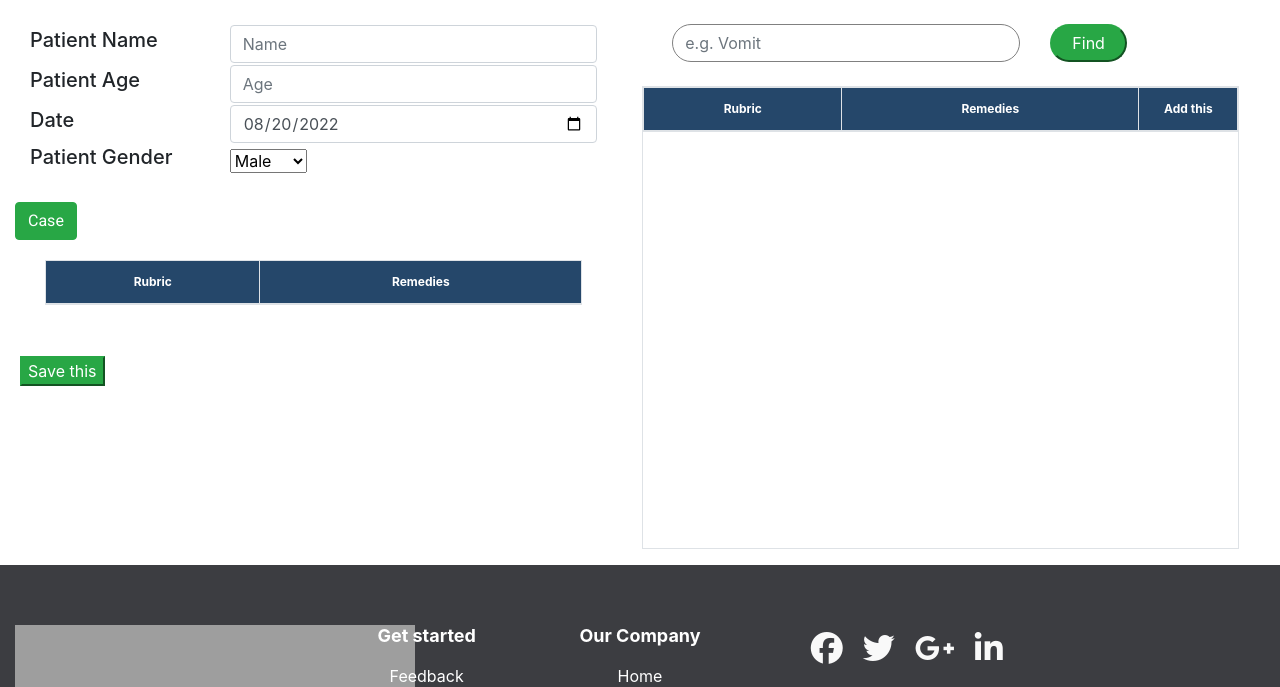
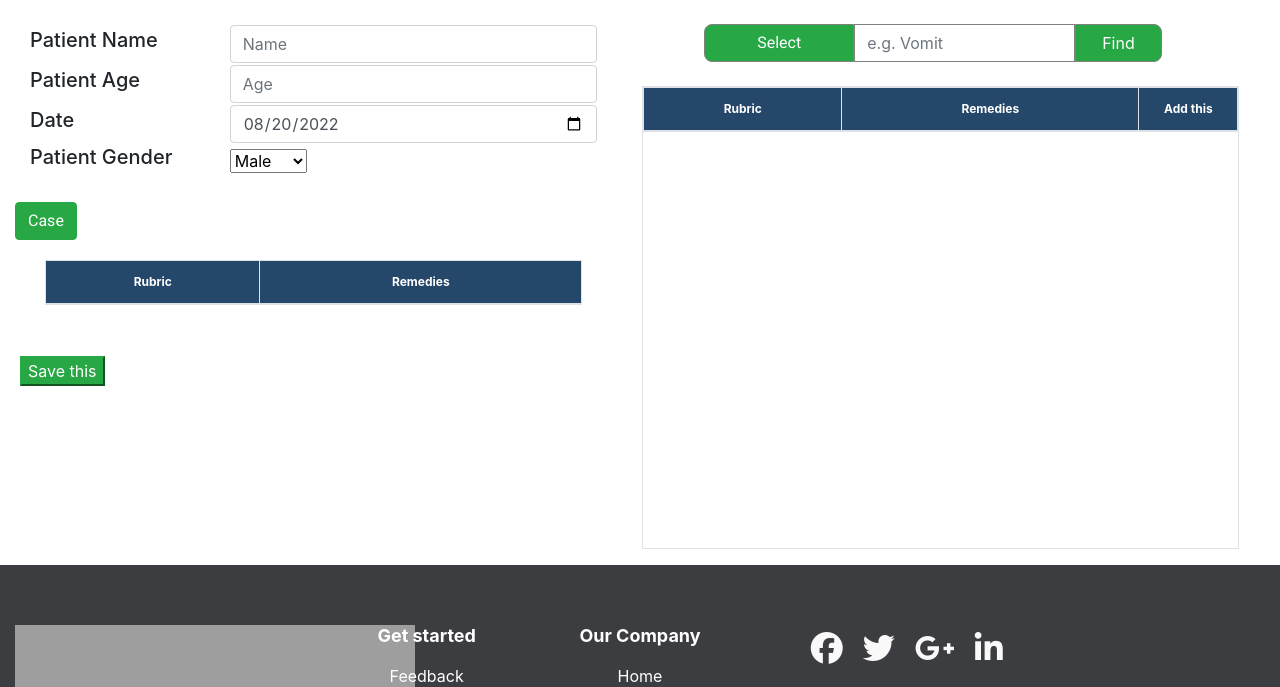
Before and after one commit to muhamad-ammar/homeopath, a Django app: page /search_view in a window 1280 px wide. Shown: the part 457-1144 px from the top of the page. Run offline with Django 3.2, Linux system fonts and the light colour scheme; a user stored in the database is signed in; lists and menus that the app fills with data are empty; some libraries are stand-ins or nearby versions; some web fonts are replaced; grey boxes are pictures that could not be loaded.

Commit message:
dropdown for body part selection added

```diff
--- a/module1/forms.py
+++ b/module1/forms.py
@@ -1,7 +1,6 @@
 from ast import Pass
 from django import forms
 from django.contrib.auth import get_user_model
-from bootstrap_datepicker_plus import DatePickerInput
 
 
 non_allowed_usernames = ['abc']
--- a/module1/urls.py
+++ b/module1/urls.py
@@ -1,9 +1,7 @@
-from os import name
 from django.contrib import admin
-from django.urls import path,re_path
+from django.urls import path
 
 from django.contrib.auth.views import LogoutView
-from django.conf.urls import url
 from .views import feedback_view, login_view, logout_view,Home_View, register_view,search_view,table_view,submit_view,repo_view,saveFeedbackForm,patientFeedbackForm,feedback_filter_view,case_analysis,getRating
 
 urlpatterns = [
--- a/templates/tab_remedy.html
+++ b/templates/tab_remedy.html
@@ -82,6 +82,9 @@
 <script src="https://ajax.googleapis.com/ajax/libs/jquery/3.5.1/jquery.min.js" defer></script>
 <script src="https://code.jquery.com/jquery-3.6.0.min.js" integrity="sha256-/xUj+3OJU5yExlq6GSYGSHk7tPXikynS7ogEvDej/m4=" crossorigin="anonymous" defer></script>
 <script src="https://code.jquery.com/jquery-3.6.0.min.js" integrity="sha256-/xUj+3OJU5yExlq6GSYGSHk7tPXikynS7ogEvDej/m4=" crossorigin="anonymous" defer></script>
+<script src="https://code.jquery.com/jquery-3.4.1.slim.min.js" integrity="sha384-J6qa4849blE2+poT4WnyKhv5vZF5SrPo0iEjwBvKU7imGFAV0wwj1yYfoRSJoZ+n" crossorigin="anonymous"></script>
+<script src="https://cdn.jsdelivr.net/npm/popper.js@1.16.0/dist/umd/popper.min.js" integrity="sha384-Q6E9RHvbIyZFJoft+2mJbHaEWldlvI9IOYy5n3zV9zzTtmI3UksdQRVvoxMfooAo" crossorigin="anonymous"></script>
+<script src="https://cdn.jsdelivr.net/npm/bootstrap@4.4.1/dist/js/bootstrap.min.js" integrity="sha384-wfSDF2E50Y2D1uUdj0O3uMBJnjuUD4Ih7YwaYd1iqfktj0Uod8GCExl3Og8ifwB6" crossorigin="anonymous"></script>
 <script src="https://cdnjs.cloudflare.com/ajax/libs/jspdf/2.4.0/jspdf.umd.min.js"></script>
 <script src="https://cdnjs.cloudflare.com/ajax/libs/jspdf/2.4.0/jspdf.umd.min.js"></script>
 <link rel="stylesheet" href="https://fonts.googleapis.com/css?family=Catamaran:100,200,300,400,500,600,700,800,900">
@@ -297,13 +300,40 @@
 <div class="right-sec">
     <div class="container">
         <br>
-        <div class="col-md-12 col-lg-12 col-xl-12 mx-auto">
+        <div class="col-12 mx-auto">
             <form id='form'>
-                <div style="float: left;" class="col-lg-8 col-md-8 col-sm-12">
-                    <input type="text" id='keyword' placeholder="e.g. Vomit" class="form-control form-rounded" style="border-radius:30px;border:1px solid grey;width: 100%;">
-                </div>
-                <div style="float: left;" class="col-lg-3 col-md-3 col-sm-10">
-                    <button type='submit' id='btn' class="btn-success" style="border-radius: 30px ;padding:5px 20px; font-weight: 400;">Find</button>
+                <div style="float: left;display: flex;flex-direction: row" class="col-11">
+                    <div class="dropdown" style="display:flex;flex-direction:row;">
+                        <div style="height: 24px;width:24px; margin: 6px 4px;">
+                            <img class="dropdown-icon" style="max-width:100%;max-height:100%;" src=''/>
+                        </div>
+                        <button class="btn btn-success" data-toggle="dropdown" type="button" id="dropdownMenuButton"
+                        aria-haspopup="true" aria-expanded="false" style="border:1px solid grey;border-radius: 8px 0 0 8px;width: 150px;">
+                            Select
+                        </button>
+                        <div class="dropdown-menu" aria-labelledby="dropdownMenuButton">
+                            <div class="dropdown-item" style="display:flex;flex-direction:row;">
+                                <div class="dropdown-item-icon" style="height: 24px;width:24px; margin-right: 4px;">
+                                    <img src="" style="max-width:100%;max-height:100%;"/>
+                                </div>
+                                <span class="dropdown-item-text">Select</span>
+                            </div>
+                            <div class="dropdown-item" style="display:flex;flex-direction:row;">
+                                <div class="dropdown-item-icon" style="height: 24px;width:24px; margin-right: 4px;">
+                                    <img src="https://res.cloudinary.com/hpath/image/upload/v1660993573/hpath/7783520_bpmoyi.jpg" style="max-width:100%;max-height:100%;"/>
+                                </div>
+                                <span class="dropdown-item-text">Heart</span>
+                            </div>
+                            <div class="dropdown-item" style="display:flex;flex-direction: row;">
+                                <div class="dropdown-item-icon" style="height: 24px;width:24px; margin-right: 4px;">
+                                    <img src="https://res.cloudinary.com/hpath/image/upload/v1660996384/hpath/head_xdlqxc.png" style="max-width:100%;max-height:100%;"/>
+                                </div>
+                                <span class="dropdown-item-text">Head</span>
+                            </div>
+                        </div>
+                    </div>
+                    <input type="text" id='keyword' placeholder="e.g. Vomit" class="form-control form-rounded" style="border-radius: 0px; border:1px solid grey;width: 100%;">
+                    <button type='submit' id='btn' class="btn-success" style="border-radius: 0 8px 8px 0; padding:5px 20px; font-weight: 400; width: 150px;border:1px solid grey;width: 150px;">Find</button>
                 </div>
                 <div style="clear: both;"></div>
 
@@ -362,6 +392,7 @@
 <script src="https://code.jquery.com/jquery-3.6.0.min.js" integrity="sha256-/xUj+3OJU5yExlq6GSYGSHk7tPXikynS7ogEvDej/m4=" crossorigin="anonymous" defer></script>
 <script src="https://cdnjs.cloudflare.com/ajax/libs/jquery/3.4.1/jquery.min.js" defer></script>
 <script src="https://cdnjs.cloudflare.com/ajax/libs/twitter-bootstrap/4.4.1/js/bootstrap.bundle.min.js"></script>
+<script src="https://maxcdn.bootstrapcdn.com/bootstrap/3.3.7/js/bootstrap.min.js"></script>
 {% comment %}
 <script>
     var objDiv = document.getElementById("modal-table-div");
@@ -418,7 +449,11 @@
 
     $(document).on('submit', '#form', function(e) {
 
-        var input = $('#keyword').val();
+        var input = $("#dropdownMenuButton").text() + ' ';
+        if(input == "Select ")
+            input = '';
+
+        input = input + $('#keyword').val();
         document.getElementById("noResult").innerHTML = "";
         document.getElementById("googleResult").innerHTML = "";
 
@@ -775,6 +810,13 @@
 </script> {% endcomment %}
 <script>
     document.getElementById('pdateInHeader').value = new Date().toISOString().substring(0, 10);
+    $(function(){
+        $(".dropdown-item").click(function(){
+            console.log();
+            $(".dropdown-icon").attr('src', $(this).children(".dropdown-item-icon").children("img").attr('src'));
+            $("#dropdownMenuButton").text($(this).children(".dropdown-item-text").text());
+        });
+    });
 </script>
 {% comment %}
 <script>
```
